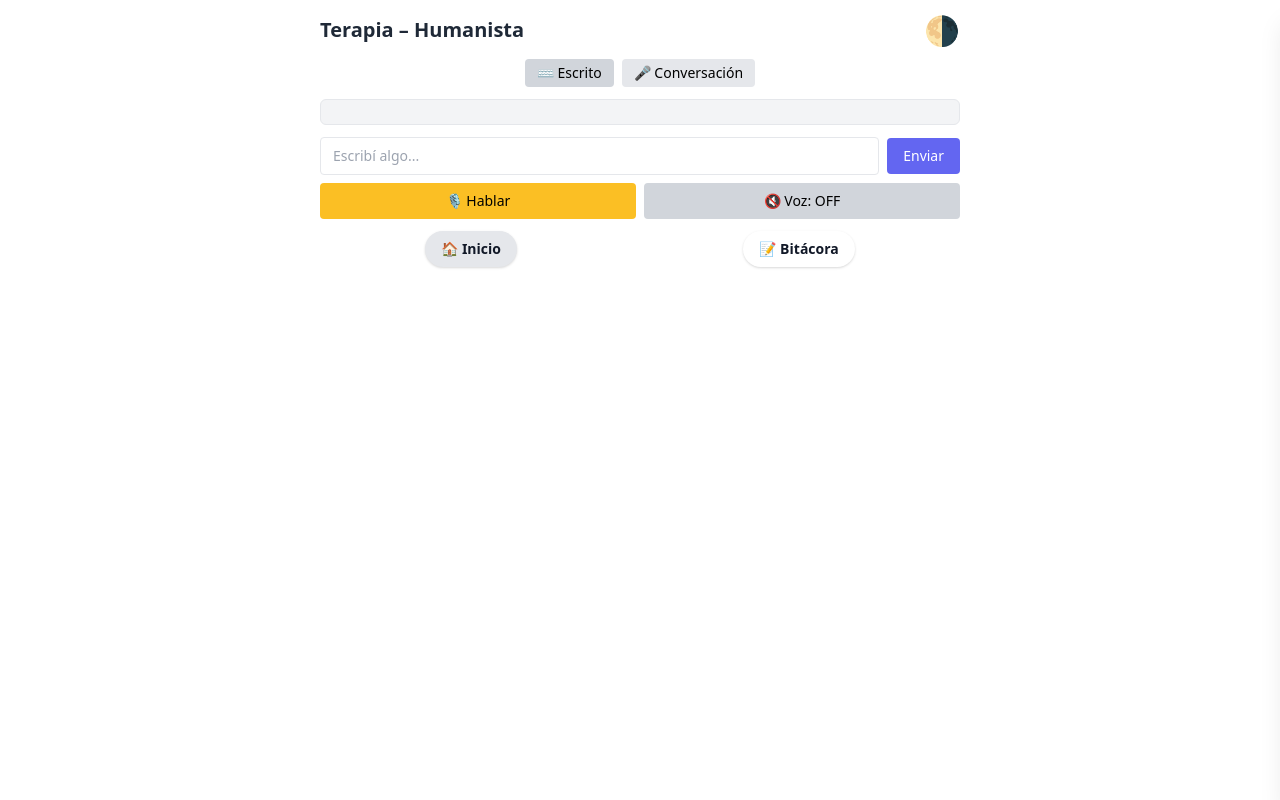
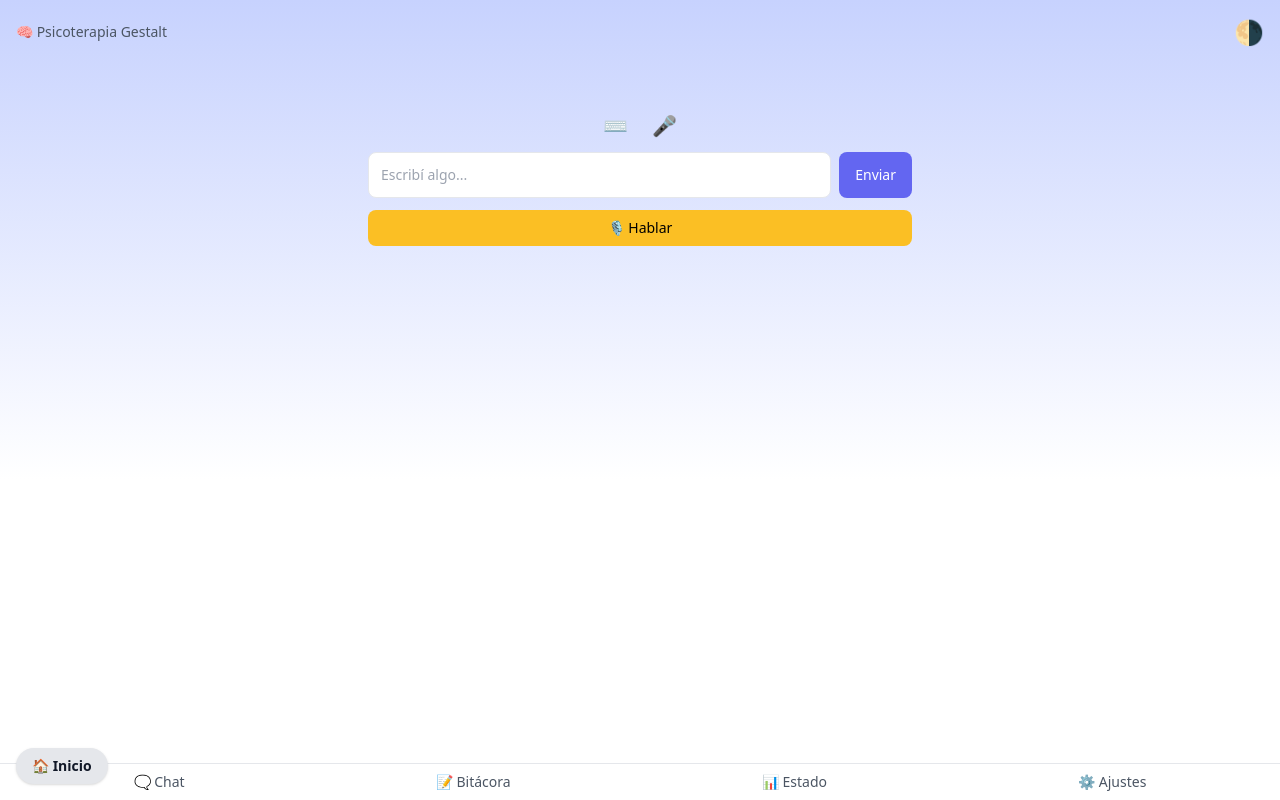
Before and after one commit to electrobiotica/Terapeuta-AI, a Flask app: page /chat in a window 1280 px wide. Run offline with Flask 3, Linux system fonts and the light colour scheme.

Commit message:
Update chat.html

```diff
--- a/templates/chat.html
+++ b/templates/chat.html
@@ -1,207 +1,147 @@
-
 <!DOCTYPE html>
 <html lang="es">
 <head>
   <meta charset="UTF-8" />
   <meta name="viewport" content="width=device-width, initial-scale=1.0"/>
-  <title>Sesión Terapéutica AI</title>
+  <title>Tu Terapia AI – Chat</title>
   <script src="https://js.puter.com/v2/" defer></script>
-  <link href="https://cdn.jsdelivr.net/npm/tailwindcss@2.2.19/dist/tailwind.min.css" rel="stylesheet"/>
+  <link href="https://cdn.jsdelivr.net/npm/tailwindcss@2.2.19/dist/tailwind.min.css" rel="stylesheet">
   <style>
-    .dark-mode { background-color: #1a202c; color: #f7fafc; }
-    .dark-chat { background-color: #2d3748; }
-    .moon-button { font-size: 1.8rem; cursor: pointer; transition: transform 0.2s ease; }
-    .moon-button:hover { transform: scale(1.2); }
-    .hidden { display: none; }
+    body { background: linear-gradient(to bottom, #c7d2fe 0%, #fff 60%); }
+    .dark-mode { background: #1a202c; color:#f7fafc; }
+    .glass {background:rgba(255,255,255,.8);backdrop-filter:blur(12px);border-radius:1rem;box-shadow:0 2px 10px rgba(0,0,0,.05);}
+    .bubble-me   { @apply bg-indigo-500 text-white inline-block px-4 py-2 rounded-2xl text-sm; }
+    .bubble-bot  { @apply glass p-4 text-sm text-gray-700; }
+    .hidden{display:none}
+    .section{display:none}.section.active{display:block}
   </style>
 </head>
-<body id="page" class="bg-white text-gray-800 flex flex-col min-h-[100dvh]">
-  <main class="max-w-2xl mx-auto flex flex-col flex-grow w-full p-4 pt-2">
+<body id="page" class="min-h-screen flex flex-col">
 
-    <!-- Encabezado -->
-    <div class="flex justify-between items-center mb-2">
-      <h1 class="text-xl font-bold">Terapia – {{ tipo|capitalize }}</h1>
-      <span onclick="toggleModo()" class="moon-button" title="Cambiar modo">🌗</span>
-    </div>
+  <!-- Encabezado -->
+  <header class="flex justify-between items-center p-4">
+    <div id="tituloTerapia" class="text-sm text-gray-600">🧠 Psicoterapia Gestalt</div>
+    <button onclick="toggleModo()" class="text-2xl">🌗</button>
+  </header>
 
-    <!-- Selector de modo -->
-    <div class="flex justify-center gap-2 mb-3 text-sm">
-      <button onclick="setModo('escrito')" id="modoEscrito" class="bg-gray-300 hover:bg-gray-400 text-black px-3 py-1 rounded">⌨️ Escrito</button>
-      <button onclick="setModo('voz')" id="modoVoz" class="bg-gray-200 text-black px-3 py-1 rounded">🎤 Conversación</button>
-    </div>
+  <!-- Contenido principal -->
+  <main class="flex-1 px-4 flex flex-col justify-between max-w-xl mx-auto w-full">
 
-    <!-- Contenedor de mensajes -->
-    <div id="chat" class="flex-grow overflow-y-auto bg-gray-100 p-3 rounded-md border text-sm transition mb-3"></div>
+    <!-- Chat (sección por defecto) -->
+    <section id="chatSection" class="section active flex flex-col gap-4 flex-1">
+      <div id="chat" class="flex flex-col gap-6 py-4 overflow-y-auto flex-1"></div>
 
-    <!-- Indicador de escritura -->
-    <div id="typing" class="text-sm text-gray-500 italic hidden mb-2">✍️ El terapeuta está escribiendo…</div>
+      <!-- Indicador typing -->
+      <div id="typing" class="text-sm italic text-gray-500 hidden">✍️ El terapeuta está escribiendo…</div>
 
-    <!-- Entrada -->
-    <div class="flex items-center gap-2 mb-2">
-      <input type="text" id="mensaje" placeholder="Escribí algo..." class="flex-1 border rounded px-3 py-2 text-black text-sm" />
-      <button onclick="enviarMensaje()" class="bg-indigo-500 hover:bg-indigo-600 text-white px-4 py-2 rounded text-sm">Enviar</button>
-    </div>
+      <!-- Controles -->
+      <div class="pt-4 pb-6">
+        <div class="flex justify-center gap-6 text-xl text-gray-700 mb-3">
+          <button title="Modo texto"   onclick="setModo('texto')" id="modoTxt">⌨️</button>
+          <button title="Modo voz"     onclick="setModo('voz')"   id="modoVoz">🎤</button>
+          <button title="Escuchar"     onclick="reproducirUltima()" id="btnLeer" class="hidden">🔊</button>
+        </div>
+        <div class="flex gap-2">
+          <input id="mensaje" type="text" placeholder="Escribí algo..." class="flex-1 p-3 rounded-lg border text-sm"/>
+          <button onclick="enviarMensaje()" class="bg-indigo-500 text-white px-4 py-2 rounded-lg text-sm">Enviar</button>
+        </div>
+        <button onclick="escucharMicrofono()" class="mt-3 w-full bg-yellow-400 hover:bg-yellow-500 text-black py-2 rounded-lg text-sm">🎙️ Hablar</button>
+      </div>
+    </section>
 
-    <!-- Funcionalidades adicionales -->
-    <div class="flex justify-between items-center gap-2 mb-3 flex-wrap">
-      <button onclick="escucharMicrofono()" id="micButton" class="bg-yellow-400 hover:bg-yellow-500 text-black px-4 py-2 rounded text-sm flex-1">🎙️ Hablar</button>
-      <button onclick="toggleVoz()" id="toggleVozBtn" class="bg-gray-300 text-black px-4 py-2 rounded text-sm flex-1">🔊 Voz: OFF</button>
-    </div>
+    <!-- Bitácora -->
+    <section id="bitacoraSection" class="section">
+      <h2 class="text-lg font-semibold mb-2">📝 Bitácora emocional</h2>
+      <textarea id="logInput" rows="3" class="w-full border rounded p-2 mb-2" placeholder="Escribí tu reflexión..."></textarea>
+      <button onclick="guardarEntrada()" class="w-full bg-indigo-500 text-white py-2 rounded mb-4">Guardar</button>
+      <div id="logList" class="flex flex-col gap-2"></div>
+    </section>
 
-    <button id="escucharRespuestaBtn" onclick="reproducirUltima()" class="hidden bg-gray-200 hover:bg-gray-300 text-black py-2 px-4 rounded mb-3 text-sm w-full">🔊 Escuchar respuesta</button>
+    <!-- Estado -->
+    <section id="estadoSection" class="section"><p class="text-sm text-gray-500">📊 Estado emocional (próximamente).</p></section>
 
-    <!-- Navegación -->
-    <div class="flex justify-around gap-4 mt-auto">
-      <a href="/" class="bg-gray-200 hover:bg-gray-300 text-gray-900 font-semibold px-4 py-2 rounded-full shadow text-sm">🏠 Inicio</a>
-      <button onclick="abrirBitacora()" class="bg-amber-400 hover:bg-amber-500 text-gray-900 font-semibold px-4 py-2 rounded-full shadow text-sm">📝 Bitácora</button>
-    </div>
+    <!-- Ajustes -->
+    <section id="ajustesSection" class="section"><p class="text-sm text-gray-500">⚙️ Ajustes (próximamente).</p></section>
+
   </main>
 
-  <!-- Panel lateral oculto para bitácora -->
-  <div id="logPanel" class="fixed top-0 right-0 w-80 max-w-full h-full bg-white shadow-xl transform translate-x-full transition-transform duration-300 z-50 flex flex-col">
-    <div class="flex justify-between items-center p-4 border-b">
-      <h2 class="text-lg font-semibold">Bitácora emocional</h2>
-      <button onclick="cerrarBitacora()" class="text-xl leading-none">&times;</button>
-    </div>
-    <div id="logList" class="flex-1 overflow-y-auto p-4 space-y-3 text-sm"></div>
-    <div class="p-4 border-t">
-      <textarea id="logInput" rows="3" placeholder="Escribí tu reflexión…" class="w-full p-2 border rounded"></textarea>
-      <button onclick="guardarEntrada()" class="mt-2 w-full bg-indigo-500 hover:bg-indigo-600 text-white py-2 rounded">Guardar</button>
-    </div>
-  </div>
+  <!-- Navegación inferior -->
+  <nav class="bg-white border-t p-2 flex justify-around text-sm text-gray-600">
+    <button onclick="mostrar('chatSection')">🗨 Chat</button>
+    <button onclick="mostrar('bitacoraSection');cargarBitacora();">📝 Bitácora</button>
+    <button onclick="mostrar('estadoSection')">📊 Estado</button>
+    <button onclick="mostrar('ajustesSection')">⚙️ Ajustes</button>
+  </nav>
 
-  <script>
-    let vozActiva = false;
-    let modo = "escrito";
-    let ultimaRespuesta = "";
-    const toggleBtn = document.getElementById("toggleVozBtn");
-    const chatDiv = document.getElementById("chat");
-    const typingDiv = document.getElementById("typing");
+  <!-- Botón Inicio -->
+  <a href="/" class="fixed bottom-4 left-4 bg-gray-200 hover:bg-gray-300 text-gray-900 font-semibold px-4 py-2 rounded-full shadow text-sm">🏠 Inicio</a>
 
-    document.addEventListener("DOMContentLoaded", () => {
-      toggleBtn.innerText = vozActiva ? "🔊 Voz: ON" : "🔇 Voz: OFF";
-    });
+<script>
+  // ---------- Estado UI ----------
+  let modo = 'texto', ultimaRespuesta = '';
 
-    function setModo(nuevoModo) {
-      modo = nuevoModo;
-      document.getElementById("modoEscrito").classList.toggle("bg-gray-300", modo === "escrito");
-      document.getElementById("modoVoz").classList.toggle("bg-gray-300", modo === "voz");
-    }
+  // ---------- Navegación ----------
+  function mostrar(id){
+    document.querySelectorAll('.section').forEach(s=>s.classList.remove('active'));
+    document.getElementById(id).classList.add('active');
+  }
 
-    function toggleVoz() {
-      vozActiva = !vozActiva;
-      toggleBtn.innerText = vozActiva ? "🔊 Voz: ON" : "🔇 Voz: OFF";
-    }
+  // ---------- Dark mode ----------
+  function toggleModo(){ document.body.classList.toggle('dark-mode'); }
 
-    function mostrarTyping(show) {
-      typingDiv.classList.toggle("hidden", !show);
-    }
+  // ---------- Modo texto / voz ----------
+  function setModo(m){ modo=m; document.getElementById('modoTxt').classList.toggle('opacity-50',m!=='texto'); document.getElementById('modoVoz').classList.toggle('opacity-50',m!=='voz'); }
 
-    function reproducirUltima() {
-      if (!ultimaRespuesta) return;
-      const utter = new SpeechSynthesisUtterance(ultimaRespuesta);
-      utter.lang = "es-AR";
-      speechSynthesis.speak(utter);
-    }
+  // ---------- TTS ----------
+  function reproducirUltima(){ if(!ultimaRespuesta)return; new SpeechSynthesisUtterance(ultimaRespuesta).lang='es-AR'; speechSynthesis.speak(new SpeechSynthesisUtterance(ultimaRespuesta)); }
 
-    async function enviarMensaje() {
-      const input = document.getElementById("mensaje");
-      const texto = input.value.trim();
-      if (!texto) return;
+  // ---------- Typing ----------
+  function typing(show){ document.getElementById('typing').classList.toggle('hidden',!show); }
 
-      chatDiv.innerHTML += `<div><strong>Vos:</strong> ${texto}</div>`;
-      chatDiv.scrollTop = chatDiv.scrollHeight;
-      input.value = "";
-      mostrarTyping(true);
+  // ---------- Render mensaje ----------
+  function render(remitente,txt){
+    const cont=document.createElement('div');
+    cont.innerHTML= remitente==='Yo'
+      ? `<div class="bubble-me">${txt}</div>`
+      : `<div class="bubble-bot">${txt}</div>`;
+    document.getElementById('chat').appendChild(cont);
+    document.getElementById('chat').scrollTop=chat.scrollHeight;
+  }
 
-      await new Promise(res => {
-        const wait = () => (window.puter && puter.ai?.chat) ? res() : setTimeout(wait, 50);
-        wait();
-      });
+  // ---------- Enviar mensaje ----------
+  async function enviarMensaje(){
+    const inp=document.getElementById('mensaje'), txt=inp.value.trim(); if(!txt)return;
+    render('Yo',txt); inp.value=''; typing(true);
 
-      const tipo = "freud";
-      const raw = await puter.ai.chat([
-        { role: "system", content: "Actuá como un terapeuta " + tipo + "." },
-        { role: "user", content: texto }
-      ], { model: "gpt-4o" });
+    await new Promise(r=>{const w=()=>window.puter?.ai?.chat?r():setTimeout(w,50);w();});
+    const raw=await puter.ai.chat([{role:'system',content:'Actuá como un terapeuta humanista.'},{role:'user',content:txt}],{model:'gpt-4o'});
+    const rsp=raw?.message?.content||'Sin respuesta.'; ultimaRespuesta=rsp; document.getElementById('btnLeer').classList.remove('hidden');
+    typing(false); render('Bot',rsp); guardarConversacion(txt,rsp); if(modo==='voz')reproducirUltima();
+  }
 
-      const respuesta = raw?.message?.content || "Sin respuesta.";
-      ultimaRespuesta = respuesta;
-      mostrarTyping(false);
-      document.getElementById("escucharRespuestaBtn").classList.remove("hidden");
+  // ---------- STT ----------
+  function escucharMicrofono(){
+    if(!('webkitSpeechRecognition'in window||'SpeechRecognition'in window)){alert('🎤 No soportado');return;}
+    const SR=window.SpeechRecognition||window.webkitSpeechRecognition, r=new SR(); r.lang='es-AR';
+    r.onresult=e=>{document.getElementById('mensaje').value=e.results[0][0].transcript; if(modo==='voz')enviarMensaje();}
+    r.start();
+  }
 
-      chatDiv.innerHTML += `<div><strong>Terapeuta:</strong> ${respuesta}</div>`;
-      chatDiv.scrollTop = chatDiv.scrollHeight;
+  // ---------- LocalStorage: chat ----------
+  function guardarConversacion(q,r){
+    const log=JSON.parse(localStorage.getItem('chatAI')||'[]'); log.push({q,r,t:Date.now()}); localStorage.setItem('chatAI',JSON.stringify(log));
+  }
 
-      if (vozActiva || modo === "voz") {
-        reproducirUltima();
-      }
-    }
-
-    function escucharMicrofono() {
-      if (!('webkitSpeechRecognition' in window || 'SpeechRecognition' in window)) {
-        alert("🎤 Tu navegador no soporta reconocimiento de voz. Usá Chrome o Edge.");
-        return;
-      }
-      const SpeechRecognition = window.SpeechRecognition || window.webkitSpeechRecognition;
-      const reconocimiento = new SpeechRecognition();
-      reconocimiento.lang = "es-AR";
-      reconocimiento.interimResults = false;
-      reconocimiento.maxAlternatives = 1;
-
-      reconocimiento.onresult = (event) => {
-        const texto = event.results[0][0].transcript;
-        document.getElementById("mensaje").value = texto;
-        if (modo === "voz") enviarMensaje();
-      };
-
-      reconocimiento.onerror = (event) => {
-        alert("🎤 Error al activar el micrófono.");
-        console.error(event);
-      };
-
-      reconocimiento.start();
-    }
-
-    function abrirBitacora() {
-      document.getElementById("logPanel").classList.remove("translate-x-full");
-      cargarBitacora();
-    }
-
-    function cerrarBitacora() {
-      document.getElementById("logPanel").classList.add("translate-x-full");
-    }
-
-    function guardarEntrada() {
-      const input = document.getElementById("logInput").value.trim();
-      if (!input) return;
-      const entradas = JSON.parse(localStorage.getItem("terapiaLog") || "[]");
-      entradas.unshift({ date: new Date().toLocaleString(), text: input });
-      localStorage.setItem("terapiaLog", JSON.stringify(entradas));
-      document.getElementById("logInput").value = "";
-      cargarBitacora();
-    }
-
-    function cargarBitacora() {
-      const data = JSON.parse(localStorage.getItem("terapiaLog") || "[]");
-      const lista = document.getElementById("logList");
-      lista.innerHTML = data.length === 0 ? "<p class='text-gray-500'>Sin entradas aún…</p>" : "";
-      data.forEach(e => {
-        lista.innerHTML += `
-          <details class="border rounded p-2">
-            <summary class="cursor-pointer font-medium">${e.date}</summary>
-            <p class="mt-1 whitespace-pre-wrap">${e.text}</p>
-          </details>`;
-      });
-    }
-
-    function toggleModo() {
-      const page = document.getElementById("page");
-      const chat = document.getElementById("chat");
-      const dark = page.classList.toggle("dark-mode");
-      chat.classList.toggle("dark-chat", dark);
-      localStorage.setItem("darkMode", dark);
-    }
-  </script>
+  // ---------- Bitácora ----------
+  function guardarEntrada(){
+    const txt=document.getElementById('logInput').value.trim(); if(!txt)return;
+    const b=JSON.parse(localStorage.getItem('bitacoraAI')||'[]'); b.unshift({d:new Date().toLocaleString(),t:txt}); localStorage.setItem('bitacoraAI',JSON.stringify(b));
+    document.getElementById('logInput').value=''; cargarBitacora();
+  }
+  function cargarBitacora(){
+    const d=JSON.parse(localStorage.getItem('bitacoraAI')||'[]'), l=document.getElementById('logList'); l.innerHTML=d.length?'':'<p class="text-gray-500 text-sm">No hay entradas.</p>';
+    d.forEach(e=>{l.innerHTML+=`<details class="border rounded p-2 text-sm"><summary>${e.d}</summary><p class="mt-1 whitespace-pre-wrap">${e.t}</p></details>`})
+  }
+</script>
 </body>
 </html>
```
